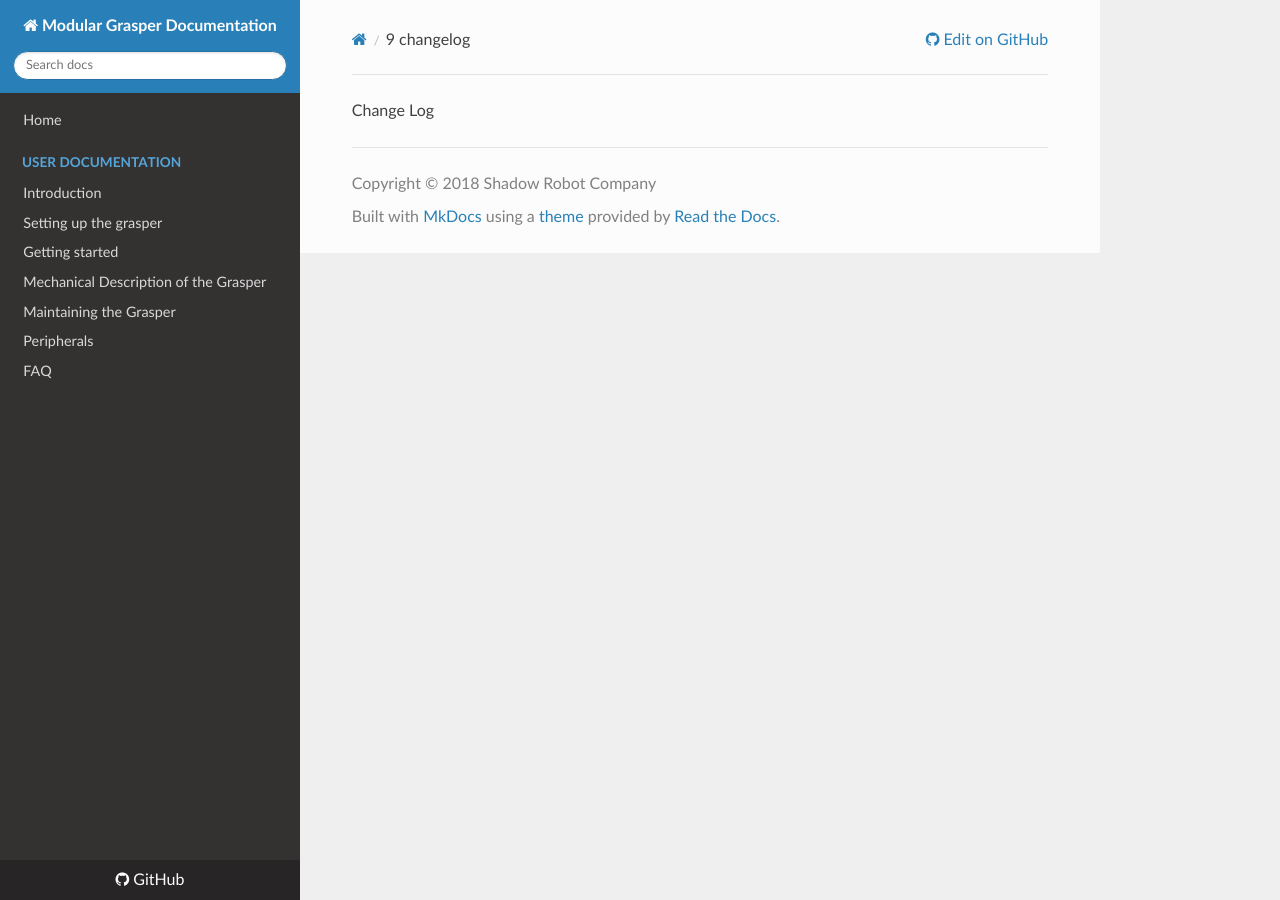
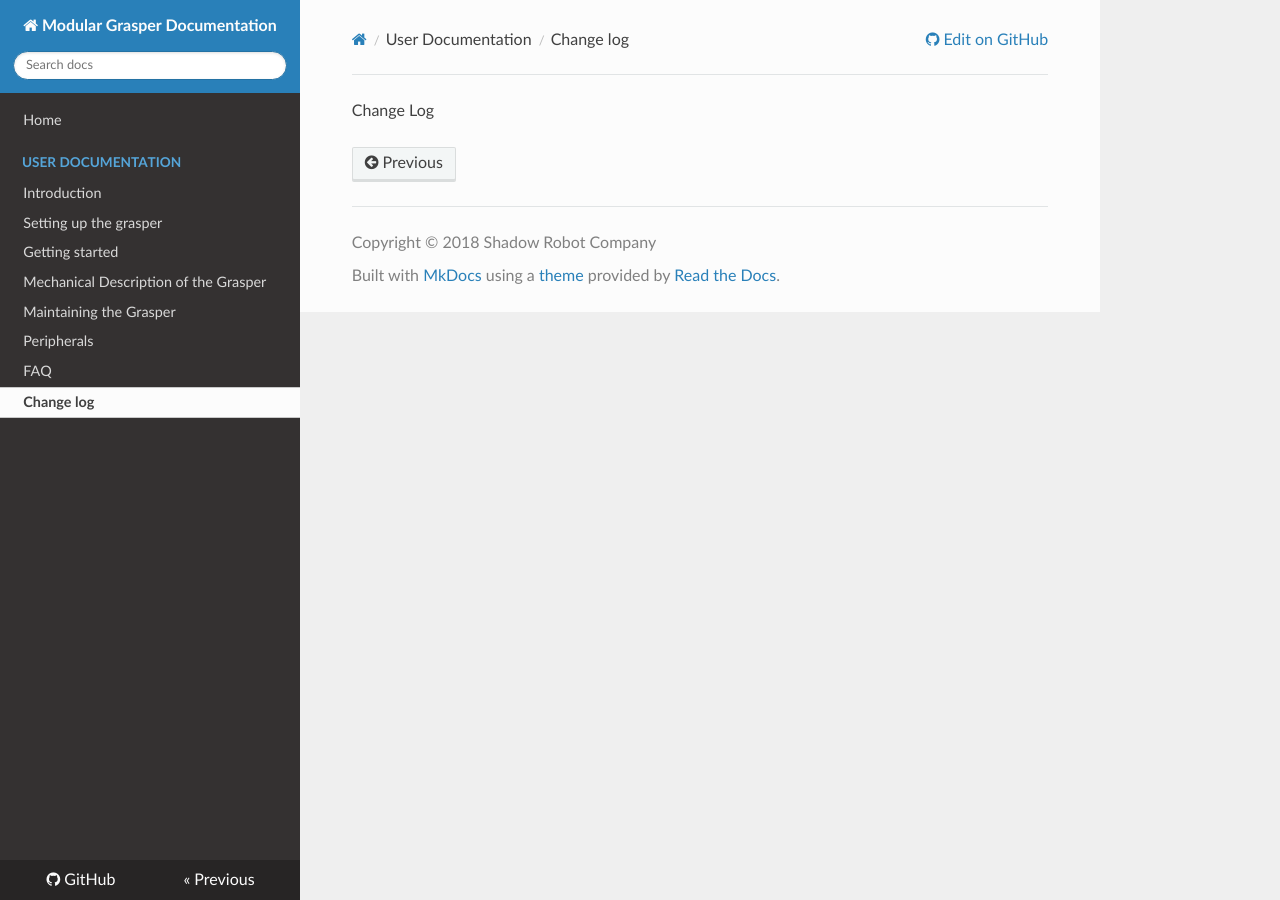
Before and after one commit to shadow-robot/fh_documentation, an MkDocs documentation site: the page built from docs/user_guide/9_changelog.md, in a window 1280 px wide. Built offline with MkDocs 1.6.1, drawn with Linux system fonts in a browser that asks for light colours; nearby versions of some CDN libraries; old or Windows-style settings are respelled for this version of MkDocs.

Commit message:
Added change log

```diff
--- a/mkdocs.yml
+++ b/mkdocs.yml
@@ -14,3 +14,4 @@ pages:
     - 'Maintaining the Grasper': 'user_guide/6_maintaining_grasper.md'
     - 'Peripherals': 'user_guide/7_peripherals.md'
     - 'FAQ': 'user_guide/8_FAQ.md'
+    - 'Change log': 'user_guide/9_changelog.md'
```
